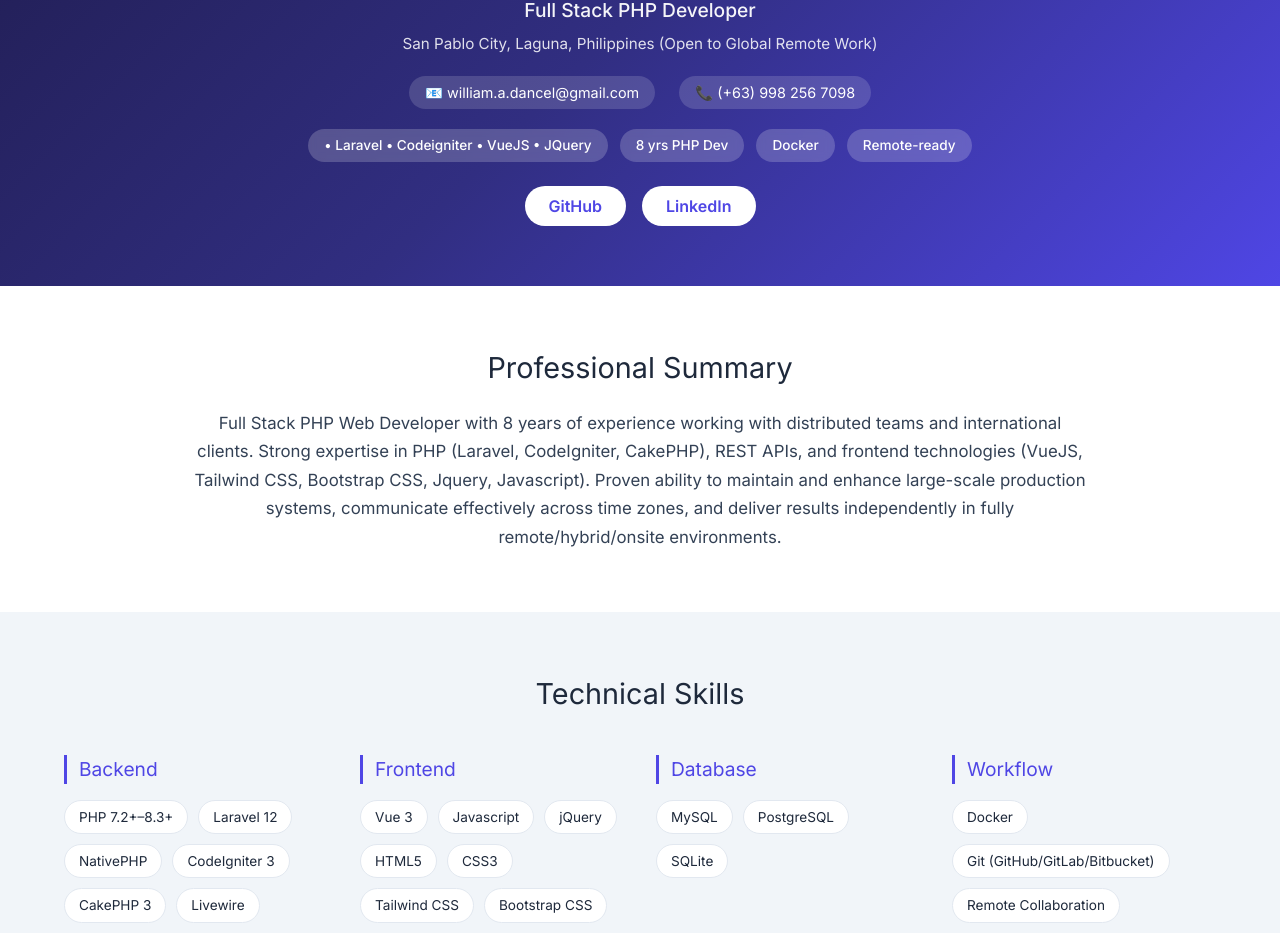
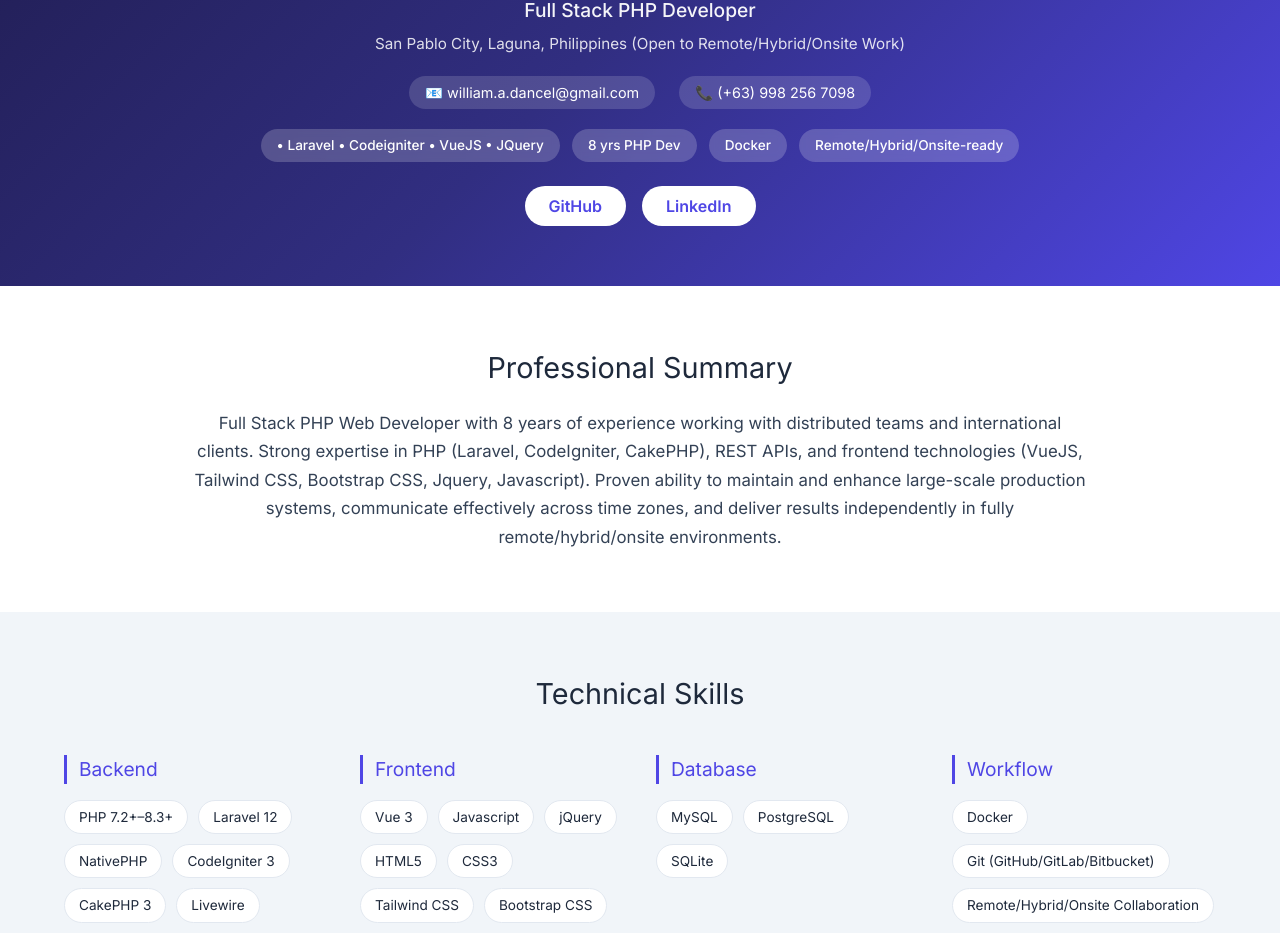
Before and after one commit to williamdancel/whadancel-portfolio, a Vue app: page / in a window 1280 px wide. Shown: the part 272-1205 px from the top of the page. Built offline with nearby package versions, Linux system fonts and the light colour scheme.

Commit message:
Added available also  Onsite and Hybrid work

```diff
--- a/src/views/PortfolioHome.vue
+++ b/src/views/PortfolioHome.vue
@@ -210,12 +210,12 @@ interface Job {
 const profile = {
   name: "William Harry A. Dancel",
   role: "Full Stack PHP Developer",
-  location: "San Pablo City, Laguna, Philippines (Open to Global Remote Work)",
+  location: "San Pablo City, Laguna, Philippines (Open to Remote/Hybrid/Onsite Work)",
   phone: "(+63) 998 256 7098",
   email: "william.a.dancel@gmail.com",
   github: "https://github.com/williamdancel",
   linkedin: "https://linkedin.com/in/william-harry-dancel-06516a231/",
-  badges: ['• Laravel • Codeigniter • VueJS • JQuery', '8 yrs PHP Dev', 'Docker', 'Remote-ready'],
+  badges: ['• Laravel • Codeigniter • VueJS • JQuery', '8 yrs PHP Dev', 'Docker', 'Remote/Hybrid/Onsite-ready'],
   summary: "Full Stack PHP Web Developer with 8 years of experience working with distributed teams and international clients. Strong expertise in PHP (Laravel, CodeIgniter, CakePHP), REST APIs, and frontend technologies (VueJS, Tailwind CSS, Bootstrap CSS, Jquery, Javascript). Proven ability to maintain and enhance large-scale production systems, communicate effectively across time zones, and deliver results independently in fully remote/hybrid/onsite environments.",
 };
 
@@ -224,7 +224,7 @@ const skills: Skill[] = [
   { group: "Backend", items: ["PHP 7.2+–8.3+", "Laravel 12", "NativePHP", "CodeIgniter 3", "CakePHP 3", "Livewire", "REST APIs"] },
   { group: "Frontend", items: ["Vue 3", "Javascript", "jQuery", "HTML5", "CSS3", "Tailwind CSS", "Bootstrap CSS"] },
   { group: "Database", items: ["MySQL", "PostgreSQL", "SQLite"] },
-  { group: "Workflow", items: ["Docker", "Git (GitHub/GitLab/Bitbucket)", "Remote Collaboration", "Cross-timezone communication"] },
+  { group: "Workflow", items: ["Docker", "Git (GitHub/GitLab/Bitbucket)", "Remote/Hybrid/Onsite Collaboration", "Cross-timezone communication"] },
 ];
 
 // Projects data with galleries
```
